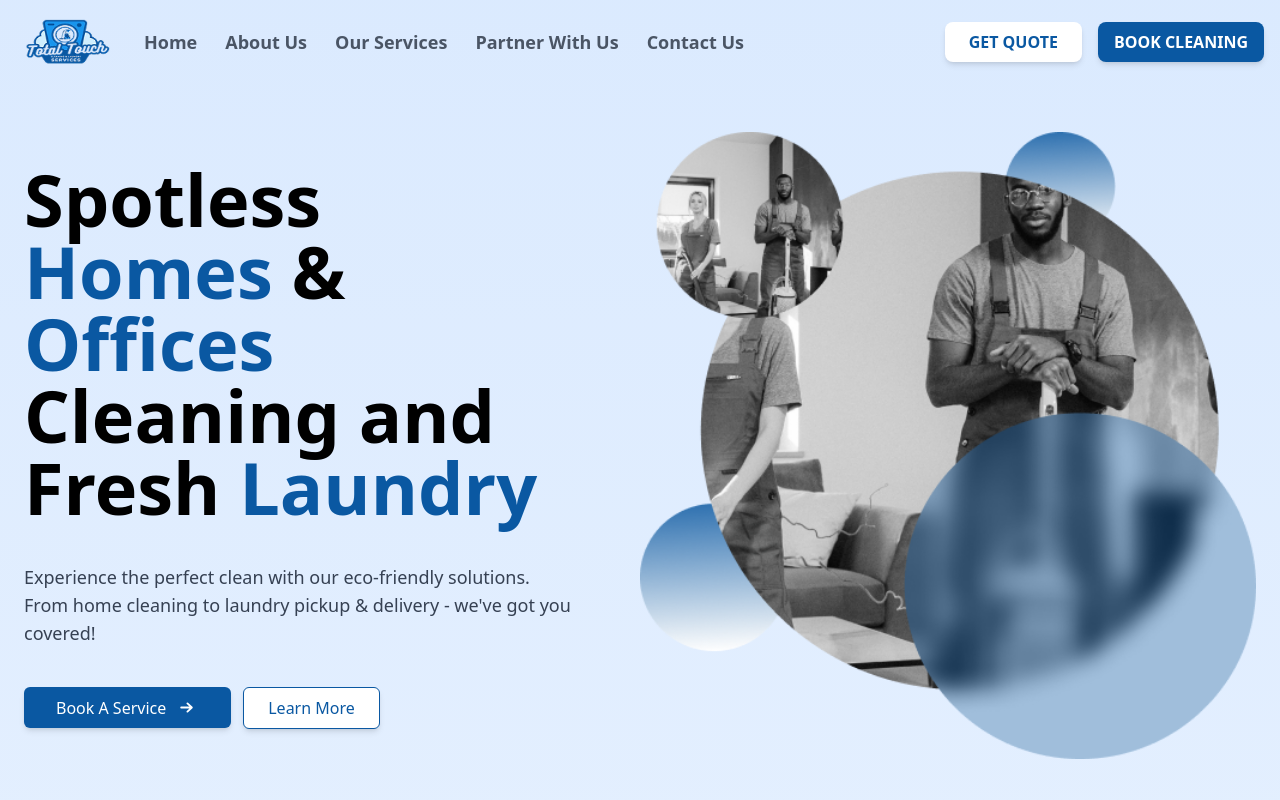
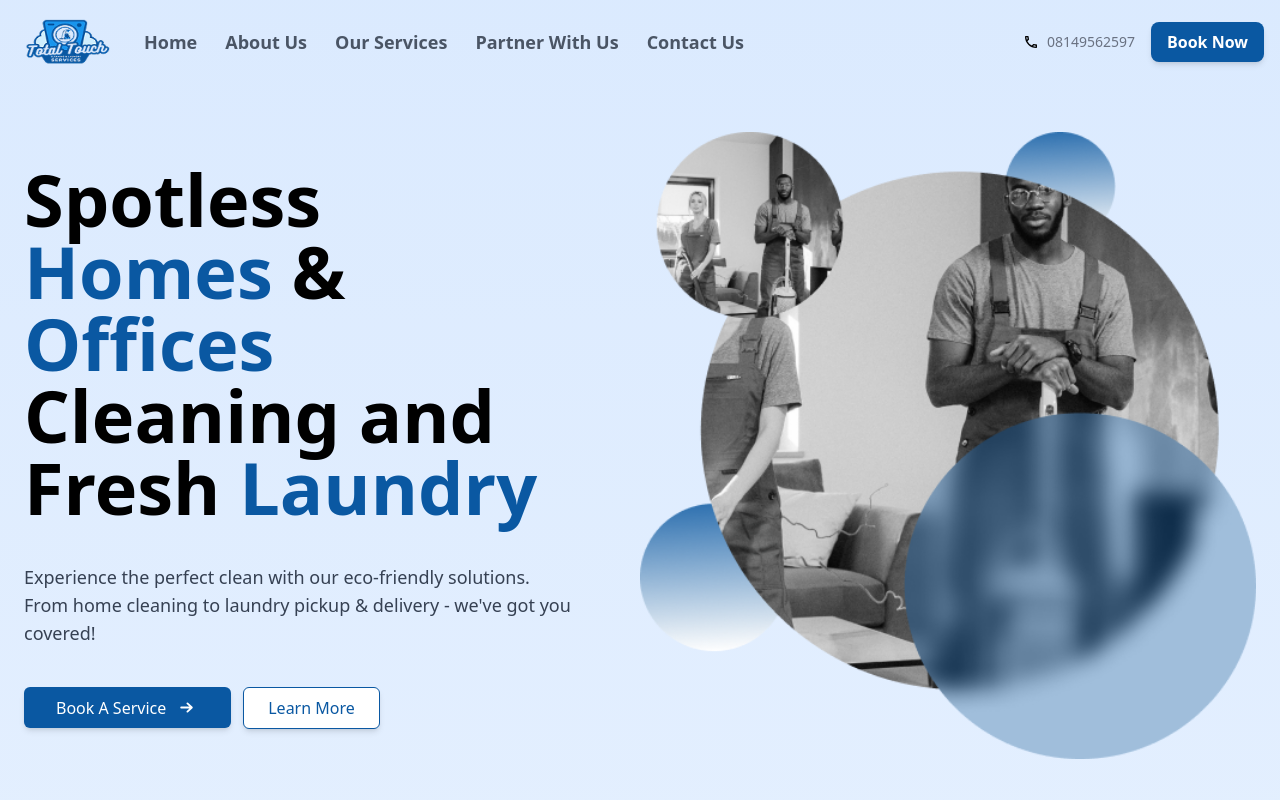
Before and after one commit to oyelajakenny/totaltouch, a Next.js app in the folder app/: page / in a window 1280 px wide. Shown: the top 800 px of the page. Built offline with nearby package versions, Linux system fonts and the light colour scheme.

Commit message:
Updated the NavBar

```diff
--- a/app/components/Navbar.js
+++ b/app/components/Navbar.js
@@ -8,6 +8,7 @@ import { FaFacebook } from "react-icons/fa6";
 import { FaInstagram } from "react-icons/fa6";
 import { FaWhatsapp } from "react-icons/fa";
 import { FaTwitter } from "react-icons/fa6";
+import { MdOutlinePhone } from "react-icons/md";
 
 const Navbar = () => {
   const [menuOpen, setMenuOpen] = useState(false);
@@ -47,11 +48,15 @@ const Navbar = () => {
         </div>
 
         <div className="hidden lg:flex  space-x-4">
-          <button className="bg-white py-2 px-6 font-semibold text-[#0A58A2] rounded-lg shadow-md cursor-pointer hover:bg-gray-100">
-            GET QUOTE
-          </button>
+          <div className="flex items-center space-x-2">
+            <MdOutlinePhone />
+            <p className=" font-normal text-gray-500 text-sm  cursor-pointer">
+              08149562597
+            </p>
+          </div>
+
           <button className="bg-[#0A58A2] py-2 px-4 font-semibold text-white rounded-lg shadow-md cursor-pointer hover:bg-blue-700">
-            BOOK CLEANING
+            Book Now
           </button>
         </div>
         <div
@@ -75,7 +80,7 @@ const Navbar = () => {
           </div>
 
           <div className="flex flex-col gap-40 justify-between items-center  text-lg w-full px-3.5   ">
-            <nav className=" flex flex-col justify-start items-start lg:hidden space-y-3 text-lg font-semibold text-gray-600 w-full ">
+            <nav className=" flex flex-col justify-start items-start lg:hidden space-y-3 text-sm font-semibold text-gray-600 w-full ">
               <Link
                 href="/"
                 onClick={closeMenu}
@@ -124,7 +129,7 @@ const Navbar = () => {
                   className="bg-[#0A58A2] w-full py-2 px-4 font-semibold text-white rounded-lg shadow-md cursor-pointer hover:bg-blue-700"
                   onClick={closeMenu}
                 >
-                  BOOK CLEANING
+                  Book Now
                 </button>
               </div>
               <div className="flex justify-center gap-5">
```
